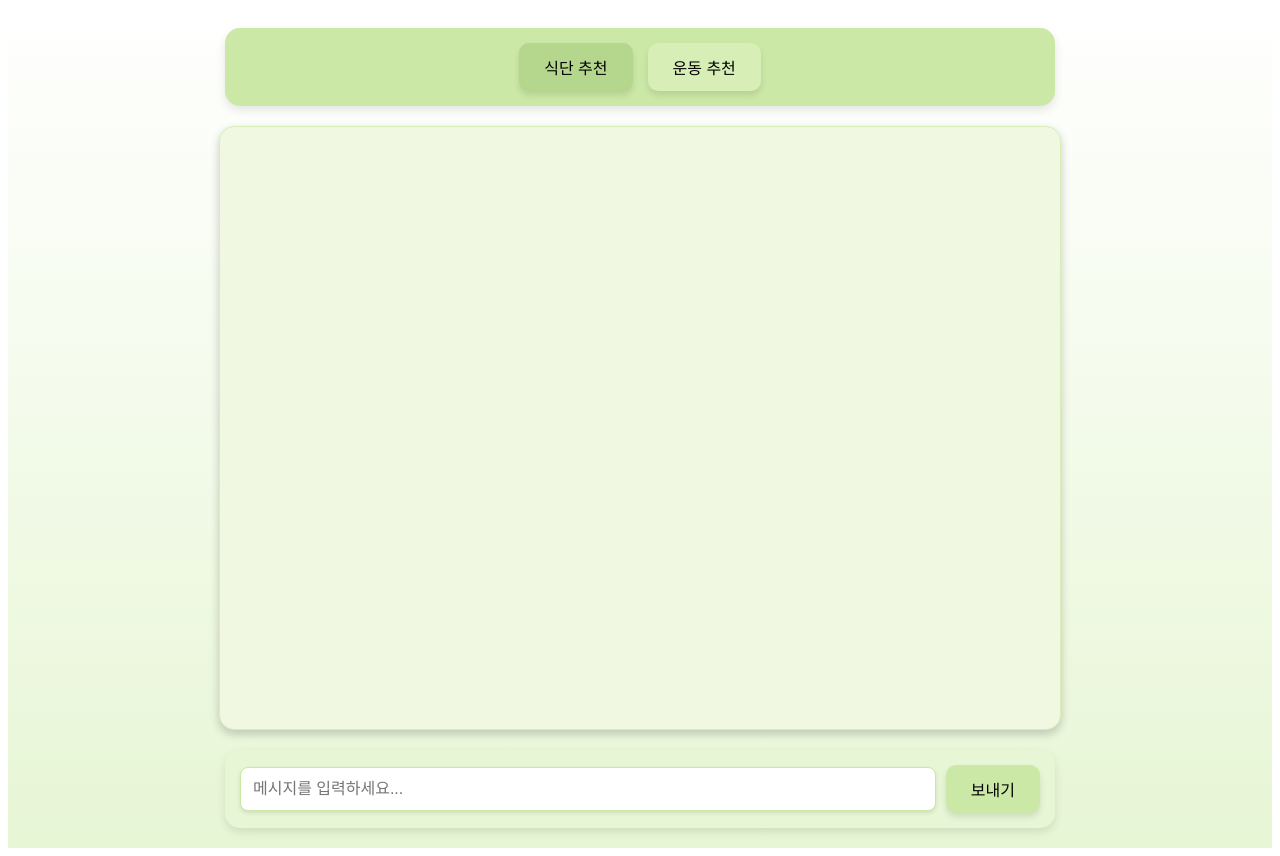
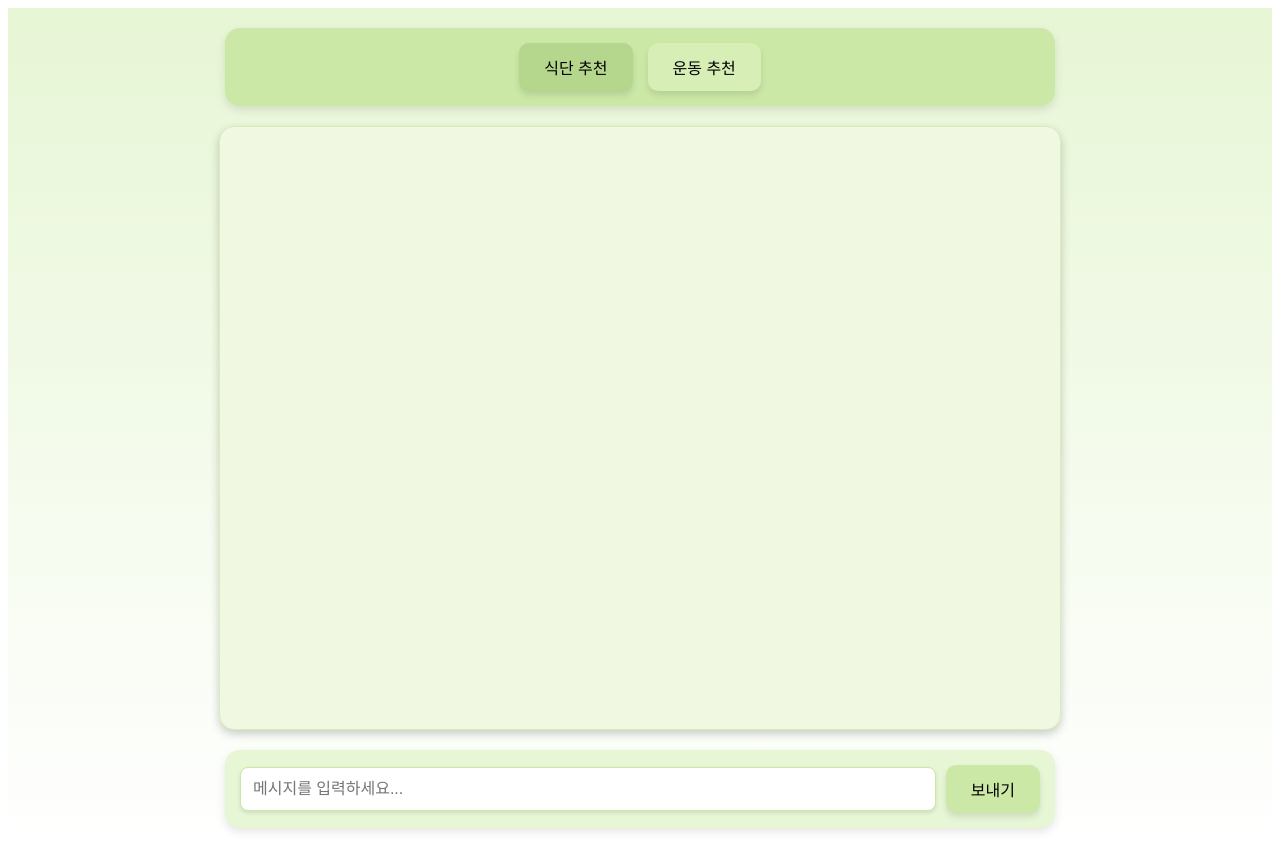
Before and after one commit to kirnjiyun/chatGPTDietFront, a React (Create React App) app in the folder gptdiet/: page / in a window 1280 px wide. Built offline with nearby package versions, Linux system fonts and the light colour scheme.

Commit message:
커밋 테스트

```diff
--- a/gptdiet/src/App.js
+++ b/gptdiet/src/App.js
@@ -11,7 +11,7 @@ const AppContainer = styled.div`
     justify-content: space-between;
     height: 100vh;
     padding: 20px;
-    background: linear-gradient(to bottom, #ffffff, #e7f6d5);
+    background: linear-gradient(to top, #ffffff, #e7f6d5);
     color: #4a593b;
     max-height: 100%;
     font-family: "Roboto", sans-serif;
```
